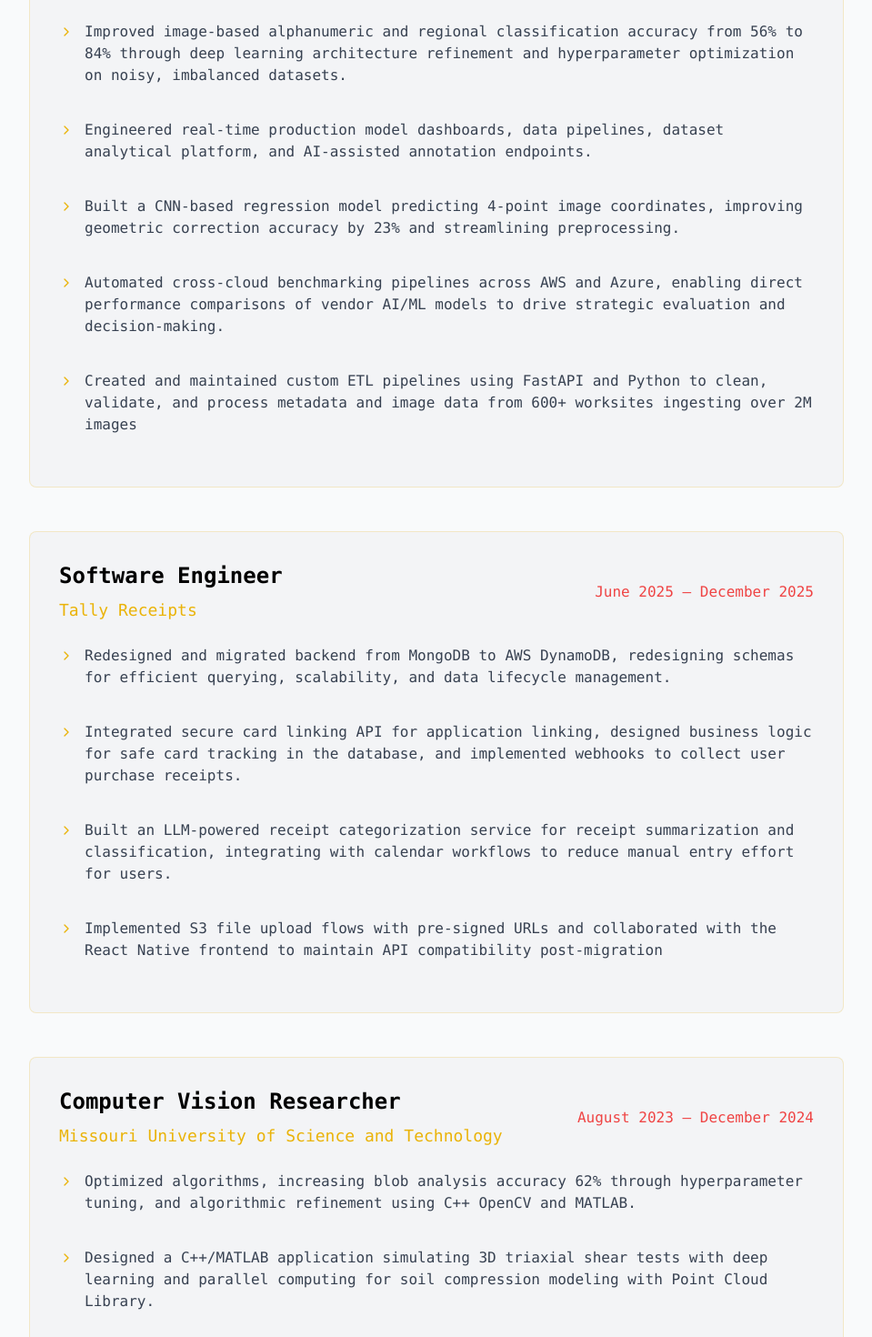
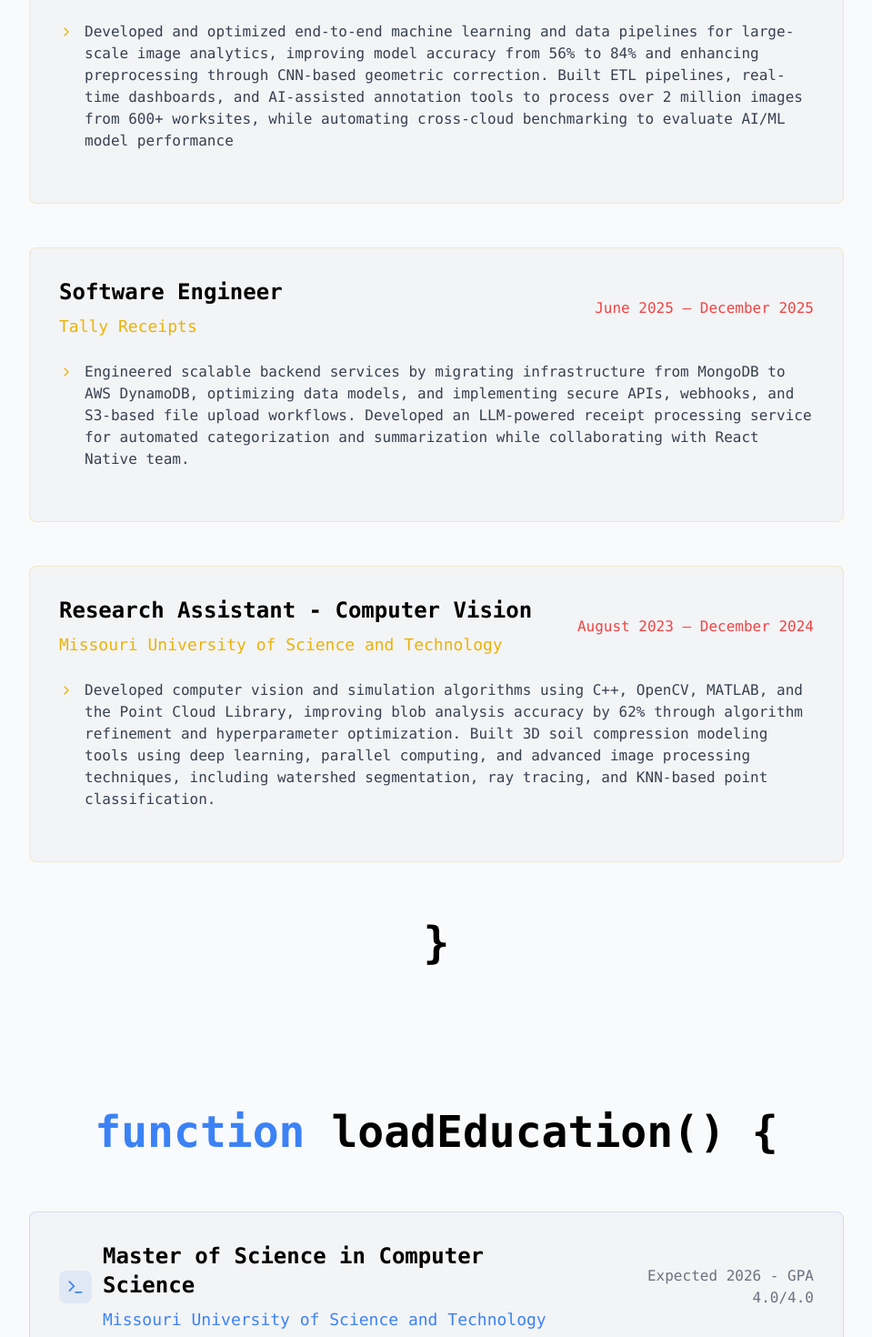
Before and after one commit to nikunjpradhan31/Website, a React (Vite) app: page / in a window 1280 px wide. Shown: the part 1300-2770 px from the top of the page at 91% size, without its empty margins (160-1119 px from the left). Built offline with nearby package versions, Linux system fonts and the light colour scheme.

Commit message:
update experience page

```diff
--- a/src/App.jsx
+++ b/src/App.jsx
@@ -212,12 +212,8 @@
     company: "Hunter Engineering Company",
     period: "January 2025 – August 2025",
     achievements: [
-  "Improved image-based alphanumeric and regional classification accuracy from 56% to 84% through deep learning architecture refinement and hyperparameter optimization on noisy, imbalanced datasets.",
-  "Engineered real-time production model dashboards, data pipelines, dataset analytical platform, and AI-assisted annotation endpoints.",
-  "Built a CNN-based regression model predicting 4-point image coordinates, improving geometric correction accuracy by 23% and streamlining preprocessing.",
-  "Automated cross-cloud benchmarking pipelines across AWS and Azure, enabling direct performance comparisons of vendor AI/ML models to drive strategic evaluation and decision-making.",
-  "Created and maintained custom ETL pipelines using FastAPI and Python to clean, validate, and process metadata and image data from 600+ worksites ingesting over 2M images",
-]
+    "Developed and optimized end-to-end machine learning and data pipelines for large-scale image analytics, improving model accuracy from 56% to 84% and enhancing preprocessing through CNN-based geometric correction. Built ETL pipelines, real-time dashboards, and AI-assisted annotation tools to process over 2 million images from 600+ worksites, while automating cross-cloud benchmarking to evaluate AI/ML model performance"
+    ]
 
   },
   {
@@ -226,23 +222,16 @@
     period: "June 2025 – December 2025",
     achievements:
     [
-  "Redesigned and migrated backend from MongoDB to AWS DynamoDB, redesigning schemas for efficient querying, scalability, and data lifecycle management.",
-  "Integrated secure card linking API for application linking, designed business logic for safe card tracking in the database, and implemented webhooks to collect user purchase receipts.",
-  "Built an LLM-powered receipt categorization service for receipt summarization and classification, integrating with calendar workflows to reduce manual entry effort for users.",
-  "Implemented S3 file upload flows with pre-signed URLs and collaborated with the React Native frontend to maintain API compatibility post-migration",
-
+"Engineered scalable backend services by migrating infrastructure from MongoDB to AWS DynamoDB, optimizing data models, and implementing secure APIs, webhooks, and S3-based file upload workflows. Developed an LLM-powered receipt processing service for automated categorization and summarization while collaborating with React Native team."
 ]
   },
     {
-    title: "Computer Vision Researcher",
+    title: "Research Assistant - Computer Vision",
     company: "Missouri University of Science and Technology",
     period: "August 2023 – December 2024",
     achievements: [
-
-      "Optimized algorithms, increasing blob analysis accuracy 62% through hyperparameter tuning, and algorithmic refinement using C++ OpenCV and MATLAB.",
-"Designed a C++/MATLAB application simulating 3D triaxial shear tests with deep learning and parallel computing for soil compression modeling with Point Cloud Library.",
-"Utilized advanced computer vision techniques, including watershed segmentation and 3D model triangulation via ray tracing, and used a KNN-based algorithm for point classification.",
-]
+"Developed computer vision and simulation algorithms using C++, OpenCV, MATLAB, and the Point Cloud Library, improving blob analysis accuracy by 62% through algorithm refinement and hyperparameter optimization. Built 3D soil compression modeling tools using deep learning, parallel computing, and advanced image processing techniques, including watershed segmentation, ray tracing, and KNN-based point classification."
+    ]
 
   },
 ];
```
